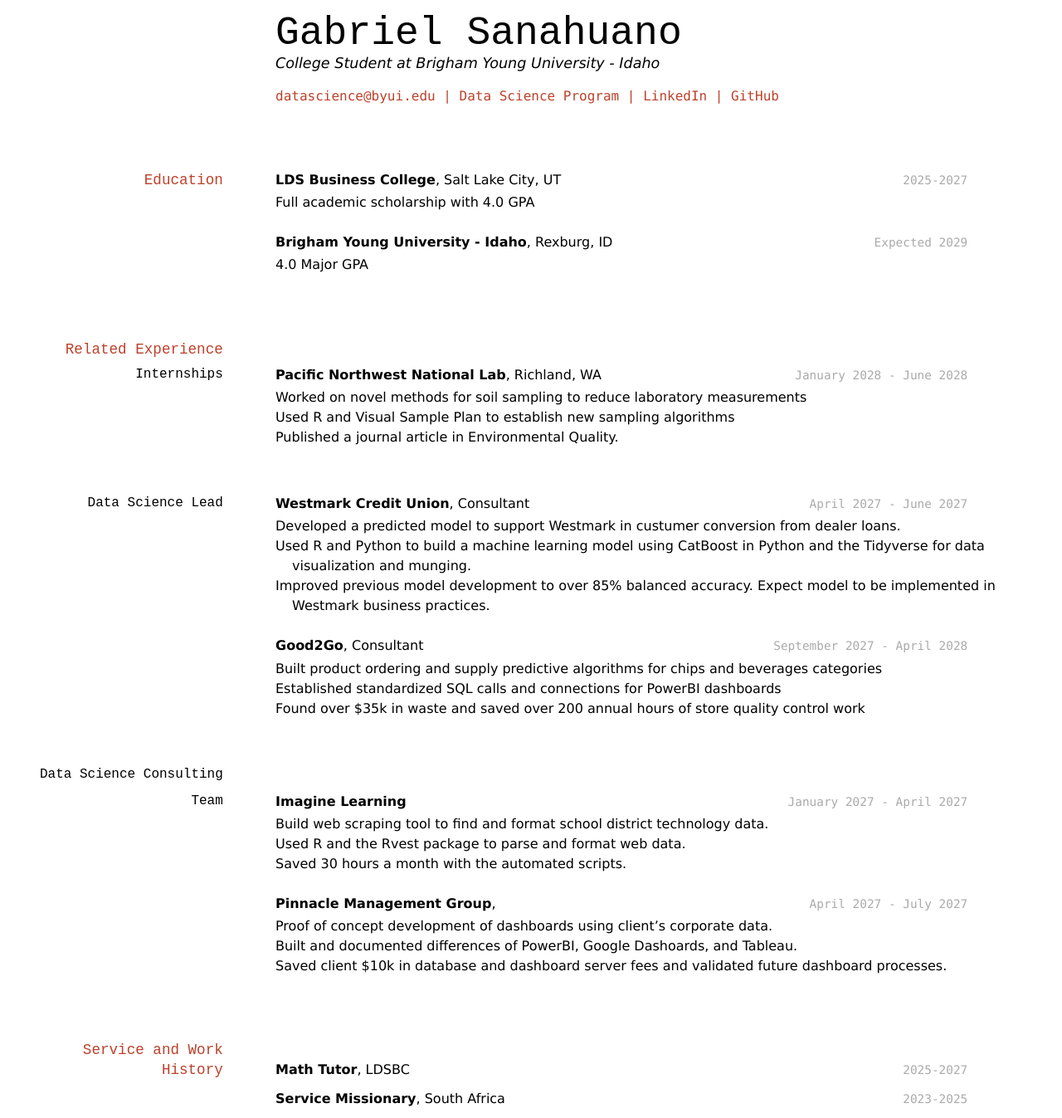
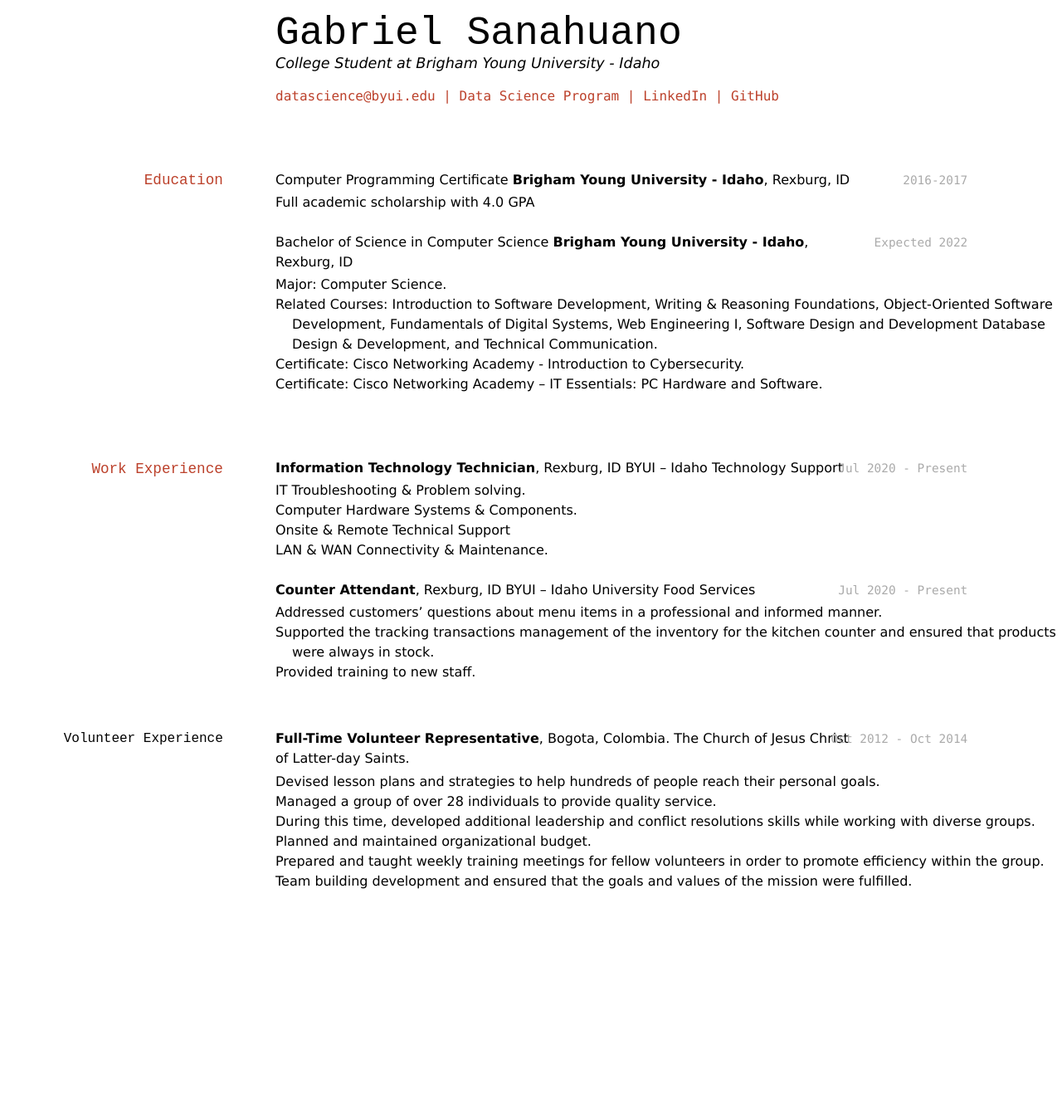
Before and after one commit to byuids-resumes/GabrielSanahuano_resume, a Jekyll site: the page built from docs/index.md, in a window 1280 px wide. Shown: the whole page at 83% size. Built offline with Jekyll 4.4.1, drawn with Linux system fonts in a browser that asks for light colours; after the commit the page ends 1098 px from its top, so only the background shows below that.

Commit message:
Updating my Resume from Visual Studio Code.

```diff
--- a/docs/index.md
+++ b/docs/index.md
@@ -8,77 +8,58 @@ College Student at Brigham Young University - Idaho
 <div id="webaddress">
 <a href="datascience@byui.edu">datascience@byui.edu</a>
 | <a href="https://byuidatascience.github.io/development.html">Data Science Program</a>
-| <a href="https://www.linkedin.com/groups/13537407/">LinkedIn</a>
-| <a href="https://github.com/byuids-resumes">GitHub</a>
+| <a href="https://www.linkedin.com/in/gabriel-sanahuano-8b62b5201/">LinkedIn</a>
+| <a href="https://github.com/Gabrielandres/GabrielSanahuano_resume">GitHub</a>
 </div>
 
 <!-- https://www.monique.tech/the-art-of-markdown -->
 
 ## Education
 
-`2025-2027`
-__LDS Business College__, Salt Lake City, UT
+`2016-2017`
+Computer Programming Certificate
+__Brigham Young University - Idaho__, Rexburg, ID
 
 - Full academic scholarship with 4.0 GPA
 
-`Expected 2029`
+`Expected 2022`
+Bachelor of Science in Computer Science
 __Brigham Young University - Idaho__, Rexburg, ID
 
-- 4.0 Major GPA
+- Major: Computer Science.
+- Related Courses: Introduction to Software Development, Writing & Reasoning Foundations, Object-Oriented Software Development, Fundamentals of Digital Systems, Web Engineering I, Software Design and Development Database Design & Development, and Technical Communication.
+- Certificate: Cisco Networking Academy - Introduction to Cybersecurity.
+- Certificate: Cisco Networking Academy – IT Essentials: PC Hardware and Software.
 
 
-## Related Experience
+## Work Experience
+`Jul 2020 - Present`
+__Information Technology Technician__, Rexburg, ID
+BYUI – Idaho Technology Support
+- IT Troubleshooting & Problem solving.
+- Computer Hardware Systems & Components.
+- Onsite & Remote Technical Support
+- LAN & WAN Connectivity & Maintenance.
 
-### Internships
-
-`January 2028 - June 2028`
-__Pacific Northwest National Lab__, Richland, WA
-
-- Worked on novel methods for soil sampling to reduce laboratory measurements
-- Used R and Visual Sample Plan to establish new sampling algorithms
-- Published a journal article in Environmental Quality.
-
-### Data Science Lead
-
-`April 2027 - June 2027`
-__Westmark Credit Union__, Consultant
-
-- Developed a predicted model to support Westmark in custumer conversion from dealer loans.
-- Used R and Python to build a machine learning model using CatBoost in Python and the Tidyverse for data visualization and munging.
-- Improved previous model development to over 85% balanced accuracy. Expect model to be implemented in Westmark business practices.
-
-`September 2027 - April 2028`
-__Good2Go__, Consultant
-
-- Built product ordering and supply predictive algorithms for chips and beverages categories
-- Established standardized SQL calls and connections for PowerBI dashboards
-- Found over $35k in waste and saved over 200 annual hours of store quality control work
-
-### Data Science Consulting Team
-
-`January 2027 - April 2027`
-__Imagine Learning__
-
-- Build web scraping tool to find and format school district technology data.
-- Used R and the Rvest package to parse and format web data.
-- Saved 30 hours a month with the automated scripts.
-
-`April 2027 - July 2027`
-__Pinnacle Management Group__,
-
-- Proof of concept development of dashboards using client's corporate data.
-- Built and documented differences of PowerBI, Google Dashoards, and Tableau.
-- Saved client $10k in database and dashboard server fees and validated future dashboard processes.
+`Jul 2020 - Present`
+__Counter Attendant__, Rexburg, ID
+BYUI – Idaho University Food Services
+- Addressed customers’ questions about menu items in a professional and informed manner.
+- Supported the tracking transactions management of the inventory for the kitchen counter and ensured that products were always in stock.
+- Provided training to new staff.
 
 
-## Service and Work History
+### Volunteer Experience
+`Oct 2012 - Oct 2014`
+__Full-Time Volunteer Representative__, Bogota, Colombia.
+The Church of Jesus Christ of Latter-day Saints.
+- Devised lesson plans and strategies to help hundreds of people reach their personal goals.
+- Managed a group of over 28 individuals to provide quality service.
+- During this time, developed additional leadership and conflict resolutions skills while working with diverse groups.
+- Planned and maintained organizational budget.
+- Prepared and taught weekly training meetings for fellow volunteers in order to promote efficiency within the group.
+- Team building development and ensured that the goals and values of the mission were fulfilled.
 
-`2025-2027`
-__Math Tutor__, LDSBC
-
-
-`2023-2025`
-__Service Missionary__, South Africa
 
 
 
```
